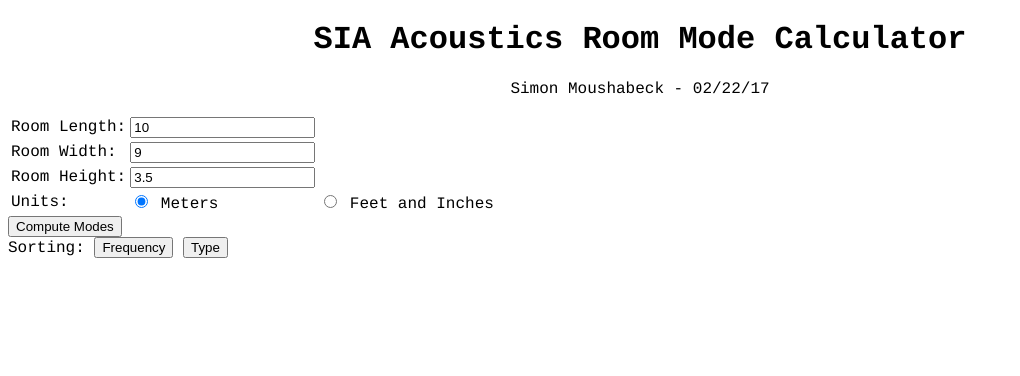
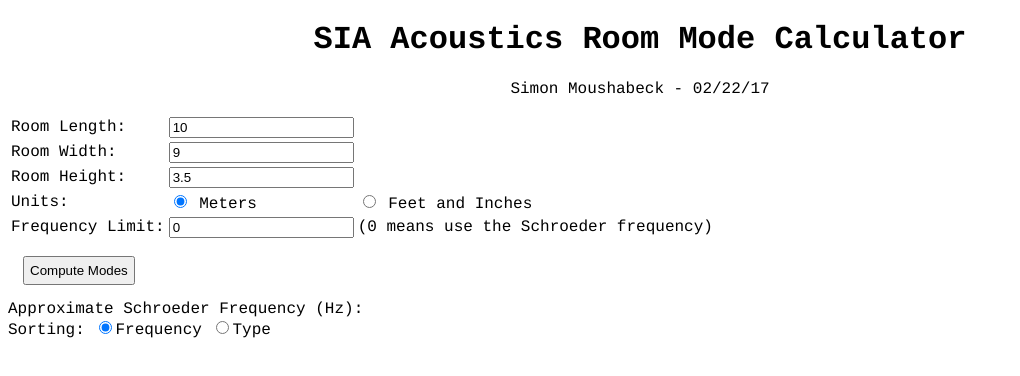
Before and after one commit to Simonmoush/ModeCalculator, a plain HTML site: page ModeCalc.html in a window 1280 px wide. Shown: the whole page, without its empty margins (0-1020 px from the left). Drawn offline with Linux system fonts and the light colour scheme.

Commit message:
changed layout, added frequency limit, changed sorting to radio buttons

```diff
--- a/ModeCalc.html
+++ b/ModeCalc.html
@@ -18,11 +18,11 @@
 			q = width mode number
 			r = height mode number
 
-			Using the following approximation for the Shroeder frequency:
+			Using the following approximation for the Schroeder frequency:
 			S = 3c/d
 
 			where:
-			S = Shroeder frequency
+			S = Schroeder frequency
 			c = speed of sound
 			d = the smallest representive dimension of the room
 		*/
@@ -51,7 +51,19 @@
 			}
 
 			var speed_of_sound = 340.29 // meters per sec
-			var shroeder_freq = 3*speed_of_sound/Math.min(length, width, height)
+			var schroeder_freq = 3*speed_of_sound/Math.min(length, width, height)
+			document.getElementById("Schroeder").innerHTML = Math.round(schroeder_freq*100)/100
+			var frequency_limit = document.getElementById("FreqLimit").value
+			if(frequency_limit == 0){
+				frequency_limit = schroeder_freq
+			}
+
+			if(frequency_limit > 2500 & isFinite(frequency_limit)){
+				if(!confirm("The frequency limit (either manually set or set to the Schroeder frequency by default) is very high (above 2500Hz). The requested calculation may take a few seconds. Would you like to continue?")){
+					return
+				}
+			}
+
 			mode_list = [];
 			var mode_freq = 0
 
@@ -67,19 +79,19 @@
 						mode_freq = (speed_of_sound/2) * Math.sqrt(Math.pow(p/length, 2) + Math.pow(q/width, 2) + Math.pow(r/height, 2))
 
 						// add mode to list of modes
-						if(mode_freq < shroeder_freq){
+						if(mode_freq < frequency_limit){
 							if(mode_freq != 0){
 								mode_list.push(new Mode(Math.round(mode_freq*100)/100, p, q, r))
 							}
 							r++ // check the next mode
 						} else{
-							// higher r for the current p and q will produce modes above the shroeder frequency
+							// higher r for the current p and q will produce modes above the schroeder frequency
 							// so we need to move to the next q
 							break
 						}
 					}
 					if(r == 0) {
-						// if no modes were found, then  higher q for any p and r will produce modes above the shroeder frequency
+						// if no modes were found, then  higher q for any p and r will produce modes above the schroeder frequency
 						// so wee need to move to the next p
 						p++
 						break
@@ -88,18 +100,22 @@
 					}
 				}
 				if(q == 0 && r == 0){
-					// if no modes were found, then higher p for any q and r will produce modes above the shroeder frequency
+					// if no modes were found, then higher p for any q and r will produce modes above the schroeder frequency
 					// so we're done
 					break
 				}
 			}
 			mode_list = mode_list.sort(compareFreq)
-			display("Freq")
+			if(document.getElementById("FreqSort").checked){
+				display("Freq")
+			}else{
+				display("Type")
+			}
 		}
 
 		function display(order){
 			if(mode_list.length == 0){
-				document.getElementById("Mode_List").innerHTML = "<p id='disclamer'>There was an error computing. Check that all dimensions are non-zero</p>"
+				document.getElementById("Mode_List").innerHTML = "<p id='disclamer'>Cannot display. Check that all dimensions are non-zero, and that you have clicked 'Compute Modes'</p>"
 				return
 			}
 			var mode_table_contents = ""
@@ -109,9 +125,9 @@
 
 				// give each section their sub-headers
 				mode_table_contents += "<tr>"
-				mode_table_contents += "<th>Frequency</th> <th>Axis</th>"
-				mode_table_contents += "<th class='left_border'>Frequency</th> <th>Axis</th>"
-				mode_table_contents += "<th class='left_border'>Frequency</th>"
+				mode_table_contents += "<th>Frequency (Hz)</th> <th>Axis</th>"
+				mode_table_contents += "<th class='left_border'>Frequency (Hz)</th> <th>Axis</th>"
+				mode_table_contents += "<th class='left_border'>Frequency (Hz)</th>"
 				mode_table_contents += "</tr>"
 
 				// get a list of modes of each type
@@ -148,7 +164,7 @@
 				}
 
 			}else if(order == "Freq"){
-				mode_table_contents += "<tr> <th>Frequency</th> <th>Type</th> <th>Axis</th> </tr>"
+				mode_table_contents += "<tr> <th>Frequency (Hz)</th> <th>Type</th> <th>Axis</th> </tr>"
 				for (var m = 0; m < mode_list.length; m++){
 					current_mode = mode_list[m]
 					mode_table_contents += "<tr>"
@@ -253,6 +269,13 @@
 		.inches {
 			display: none;
 		}
+		#Schroeder {
+			padding-left: 1em;
+		}
+		#compute {
+			padding: 5px;
+			margin: 15px;
+		}
 	</style>
 </head>
 <body>
@@ -281,16 +304,26 @@
 					<label for="meters">Meters</label>
 			</td>
 			<td>
-				<input name="Units", id="feet", valuk="feet", type="radio", onclick="showInches()">
+				<input name="Units", id="feet", value="feet", type="radio", onclick="showInches()">
 					<label for="feet">Feet and Inches</label>
 			</td>
 		</tr>
+		<tr>
+			<td>Frequency Limit:</td>
+			<td><input name="limit", id="FreqLimit", value="0", type="text"</input></td>
+			<td>(0 means use the Schroeder frequency)</td>
+		</tr>
 	</table>
-	<button type="button" onclick="compute()">Compute Modes</button>
+	<div>
+		<button id="compute", type="button" onclick="compute()">Compute Modes</button>
+	</div>
+	<div>
+		<span>Approximate Schroeder Frequency (Hz):</span><span id="Schroeder"</span>
+	</div>
 	<div id="Sorting">
 		<span>Sorting:</span>
-		<button type="button" onclick="display('Freq')">Frequency</button>
-		<button type="button" onclick="display('Type')">Type</button>
+		<input name="sort", type="radio", id="FreqSort", value="Freq", onclick="display('Freq')", checked="checked">Frequency</button>
+		<input name="sort", type="radio", id="TypeSort", value="Type", onclick="display('Type')">Type</button>
 	</div>
 
 	<table id="Mode_List"></table>
```
